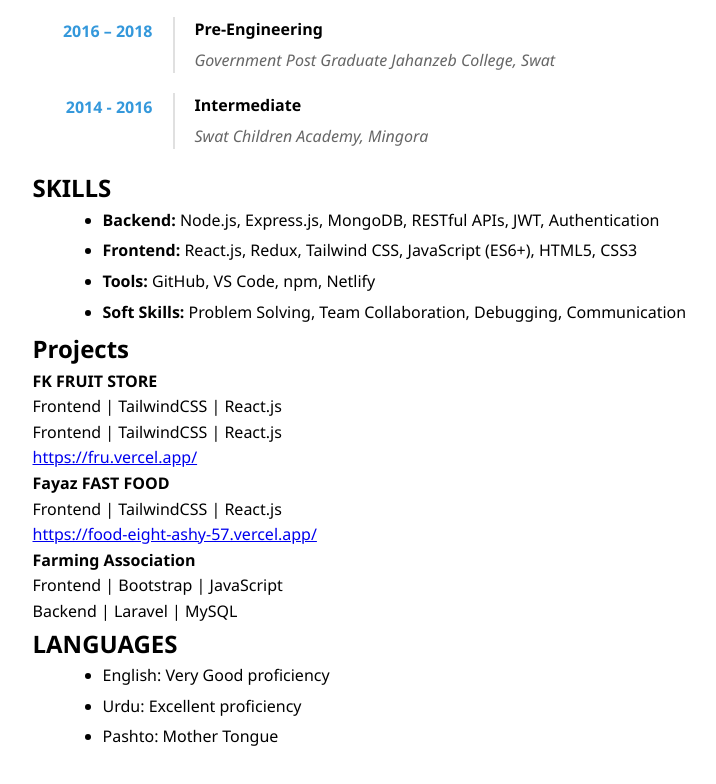
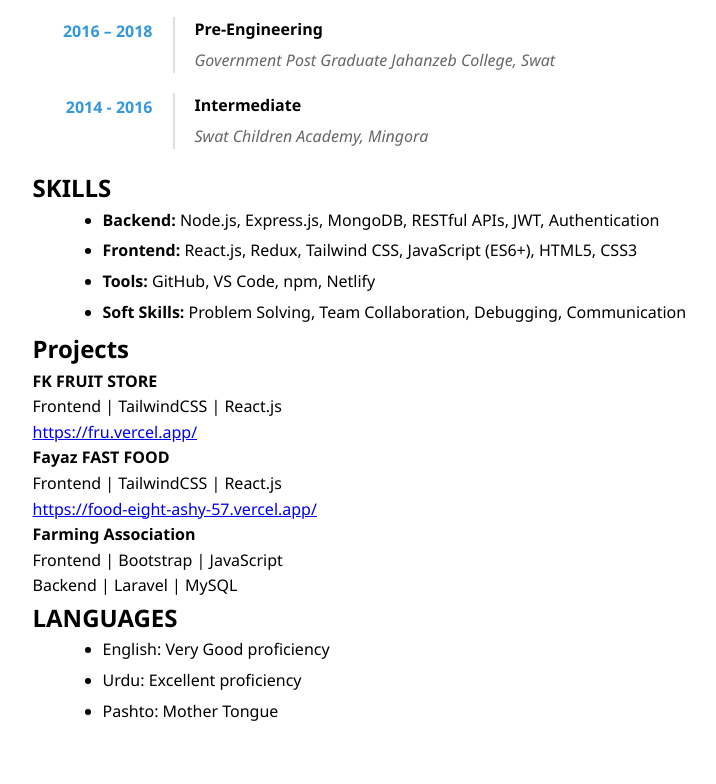
Before and after one commit to fa18-bse-095/my-first-cv, a plain HTML site: page index.html in a window 1280 px wide. Shown: the part 1255-2039 px from the top of the page, without its empty margins (239-955 px from the left). Drawn offline with Linux system fonts and the light colour scheme.

```diff
--- a/index.html
+++ b/index.html
@@ -670,7 +670,7 @@
         <p class="text-sm md:text-base leading-6">
           <strong>FK FRUIT STORE</strong><br>
           Frontend | TailwindCSS | React.js<br>
-          Frontend | TailwindCSS | React.js<br>
+
           <a class="text-blue-600 break-words" href="https://fru.vercel.app/">https://fru.vercel.app/</a>
         </p>
         <p class="text-sm md:text-base leading-6 mt-2">
```
